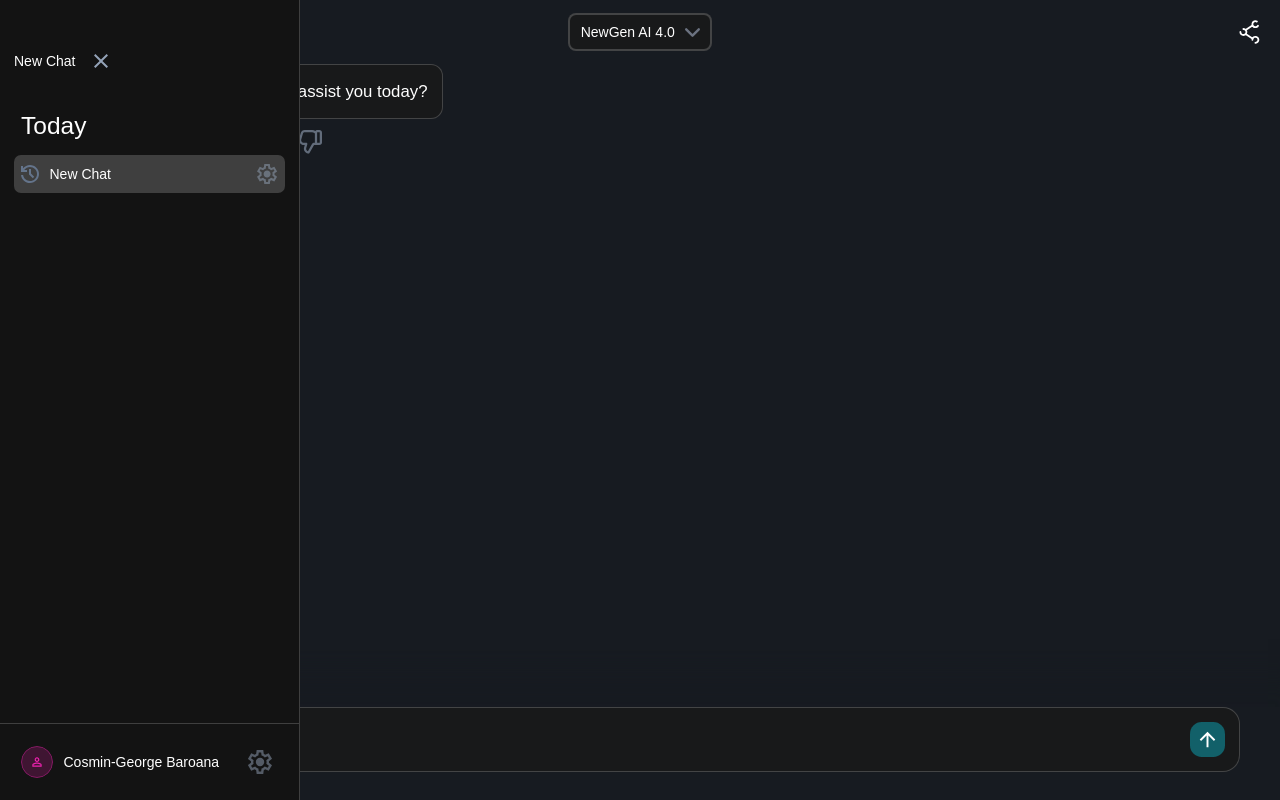
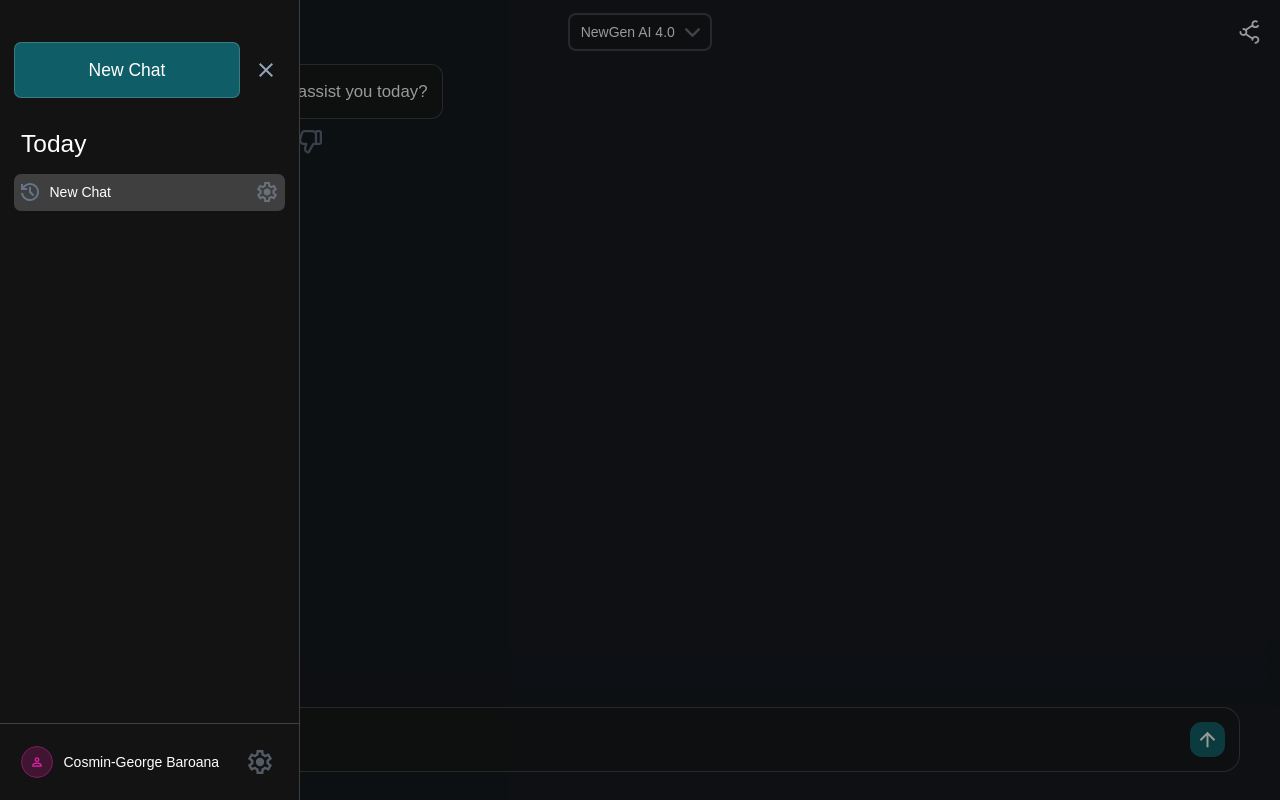
Before and after one commit to cosminbrn/AI-Interface, a React (Vite) app in the folder frontend/: page / in a window 1280 px wide. Both pictures are taken after a click on the element 35 px from the left and 32 px from the top of the page. Built offline with nearby package versions, Linux system fonts and the light colour scheme; a web font is replaced by a local one.

Commit message:
Add GSAP opening animation

```diff
--- a/frontend/src/layouts/sidebar/Sidebar.tsx
+++ b/frontend/src/layouts/sidebar/Sidebar.tsx
@@ -4,7 +4,10 @@ import userAvatar from '../../assets/icons/userIcon.svg';
 import closeIcon from '../../assets/icons/closeIcon.svg';
 import gearIcon from '../../assets/icons/gearIcon.svg';
 import type { ChatSession } from '../../features/page/Page';
-import React, { useState } from 'react';
+import React, { useState, useRef } from 'react';
+import Button from '../../components/button/Button';
+import { useGSAP } from "@gsap/react"
+import gsap from "gsap"
 
 interface SidebarProps {
     isOpen: boolean;
@@ -26,6 +29,22 @@ export default function Sidebar({ isOpen, onClose, sessions, currentSessionId, o
         setEditTitle(session.title);
     };
 
+    const sidebarRef = useRef<HTMLElement>(null);
+    const overlayRef = useRef<HTMLDivElement>(null);
+    useGSAP(() => {
+        gsap.to(sidebarRef.current, {
+            x: isOpen ? '0%' : '-100%',
+            duration: 0.5,
+            ease: 'power3.inOut'
+        })
+
+        gsap.to(overlayRef.current, {
+            autoAlpha: isOpen ? 1 : 0,
+            duration: 0.5,
+            ease: 'power3.inOut'
+        })
+    }, [isOpen])
+
     const handleRenameSubmit = (id: string) => {
         if (editingId === id) {
             onRenameChat(id, editTitle);
@@ -42,13 +61,11 @@ export default function Sidebar({ isOpen, onClose, sessions, currentSessionId, o
     }
     return (
         <>
-            {isOpen && <div className={styles.overlay} onClick={onClose}></div>}
+            <div ref={overlayRef} className={styles.overlay} onClick={onClose}></div>
 
-            <aside className={`${styles.sidebar} ${isOpen ? styles.sidebarOpen : ''}`}>
+            <aside ref={sidebarRef} className={`${styles.sidebar} ${isOpen ? styles.sidebarOpen : ''}`}>
                 <div className={styles.topSection}>
-                    <div className={styles.newChatButton} onClick={onNewChat}>
-                        <div className={styles.text}>New Chat</div>
-                    </div>
+                    <Button onNewChat={onNewChat}></Button>
                     <div className={styles.closeBtn} onClick={onClose}>
                         <img src={closeIcon} alt="Close Menu" />
                     </div>
```
